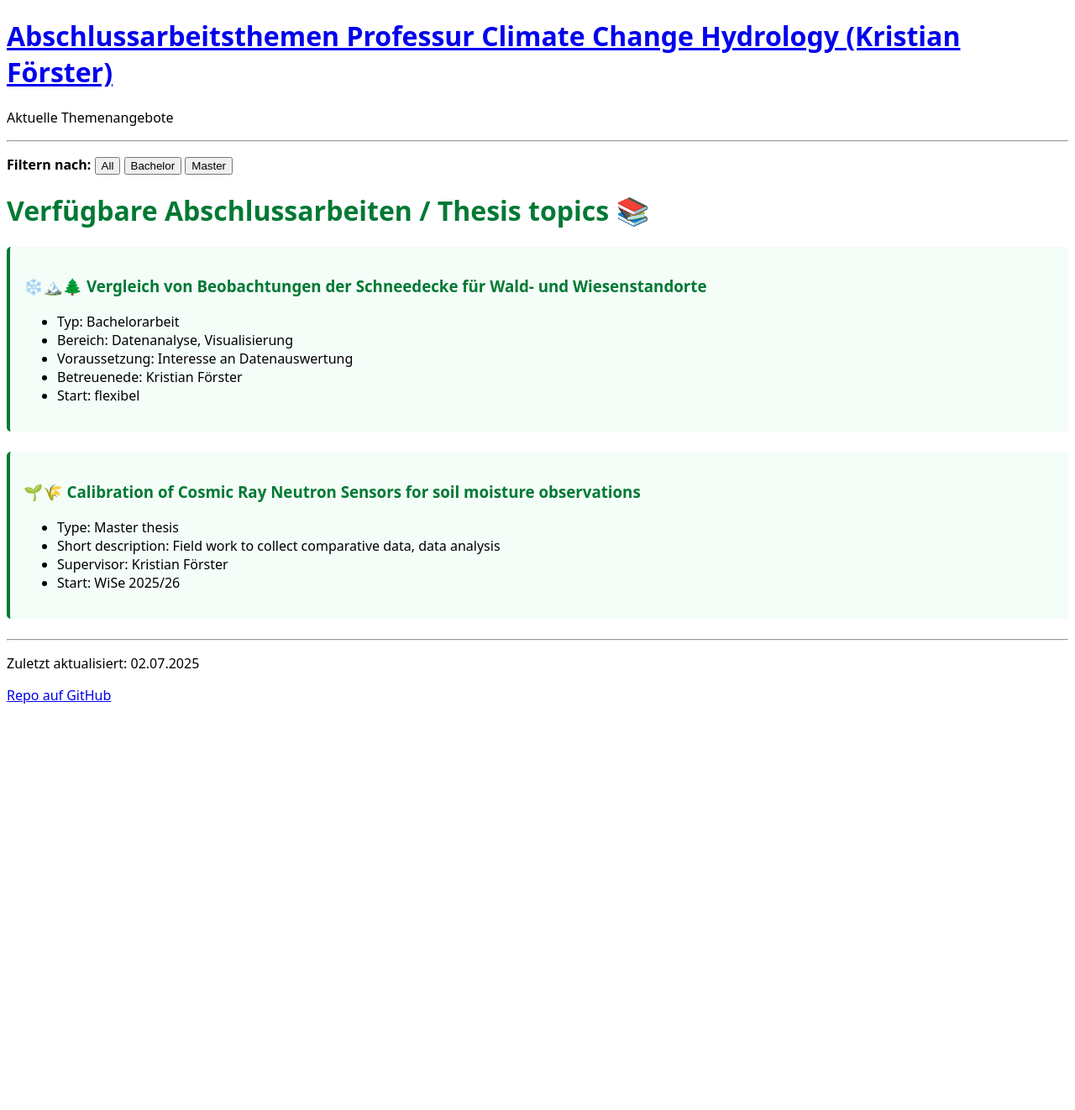
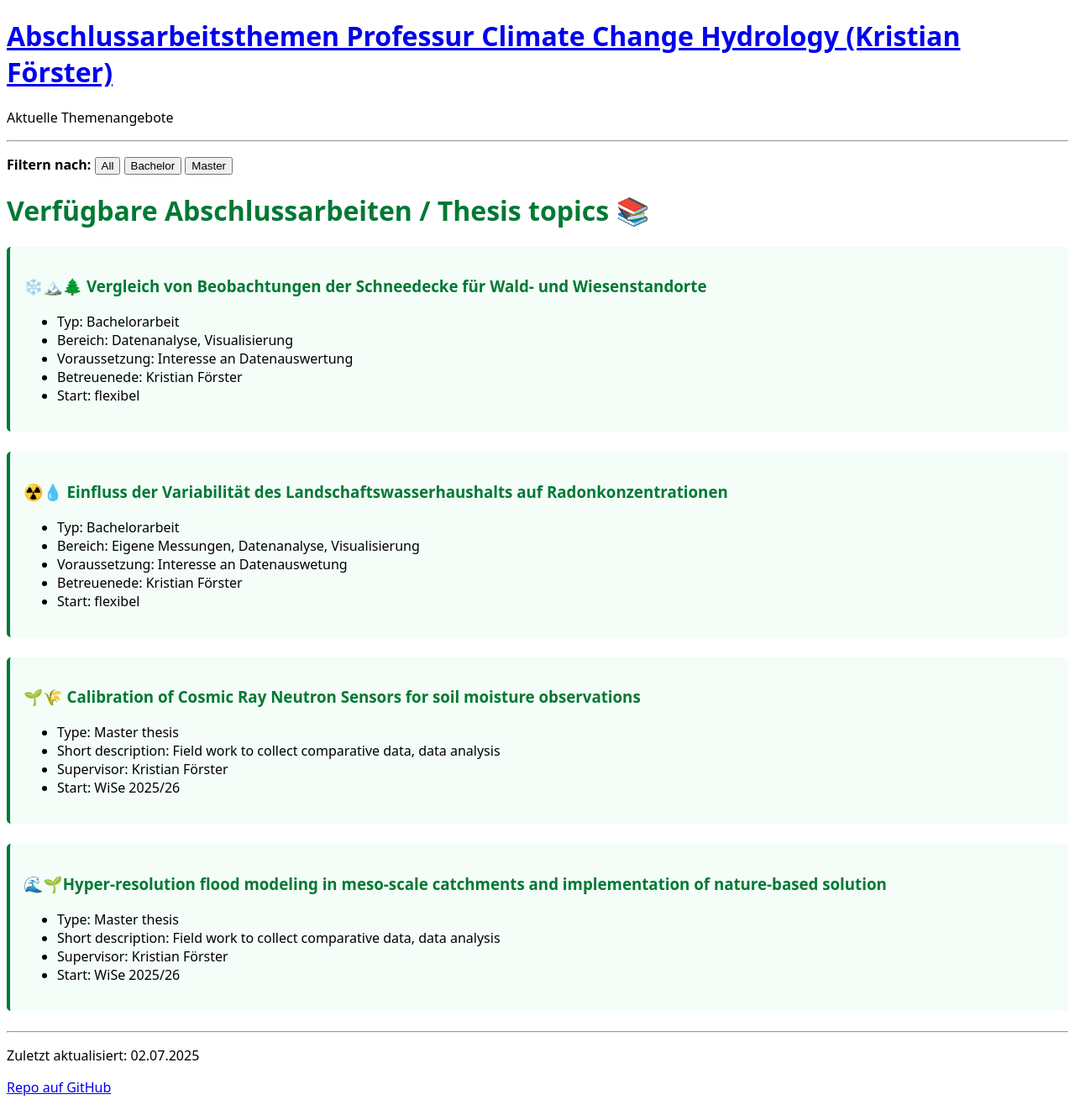
Before and after one commit to kristianfoerster/hswt-cch, a Jekyll site: the page built from index.md, in a window 1280 px wide. Shown: the whole page at 84% size. Built offline with Jekyll 4.4.1, drawn with Linux system fonts in a browser that asks for light colours; our own code applies the rules of GitHub Pages for plain Markdown files; before the commit the page ends 900 px from its top, so only the background shows below that.

Commit message:
Update index.md

```diff
--- a/index.md
+++ b/index.md
@@ -27,6 +27,16 @@
 * Typ: Bachelorarbeit
 * Bereich: Datenanalyse, Visualisierung
 * Voraussetzung: Interesse an Datenauswertung
+* Betreuenede: Kristian Förster
+* Start: flexibel
+
+</div>
+
+<div class="thema bachelor" markdown="1">
+### ☢️💧 Einfluss der Variabilität des Landschaftswasserhaushalts auf Radonkonzentrationen
+* Typ: Bachelorarbeit
+* Bereich: Eigene Messungen, Datenanalyse, Visualisierung
+* Voraussetzung: Interesse an Datenauswetung
 * Betreuenede: Kristian Förster
 * Start: flexibel
 
@@ -66,5 +76,14 @@
 
 </div>
 
+<div class="thema master" markdown="1">
+
+### 🌊🌱Hyper-resolution flood modeling in meso-scale catchments and implementation of nature-based solution
+* Type: Master thesis
+* Short description: Field work to collect comparative data, data analysis
+* Supervisor: Kristian Förster
+* Start: WiSe 2025/26
+
+</div>
 
 <!-- Weitere Themen einfach im gleichen Format anhängen -->
```
